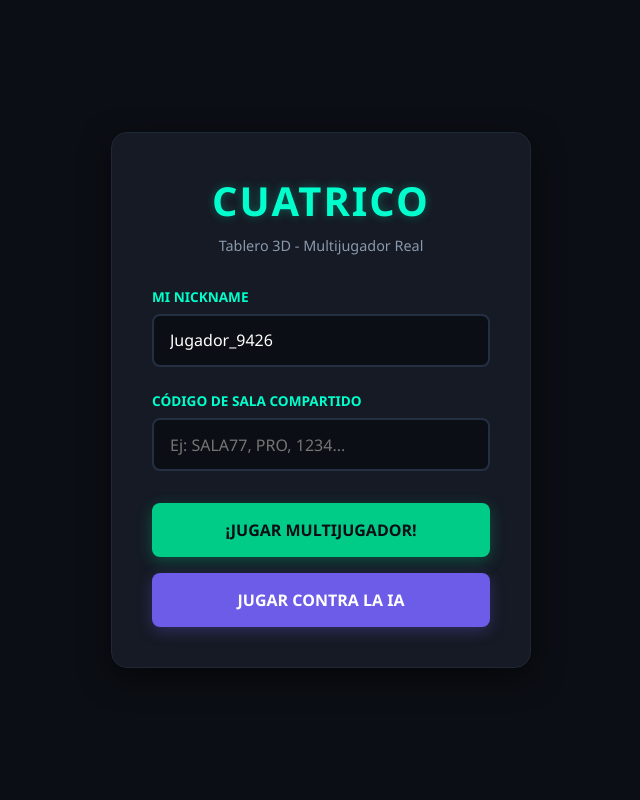
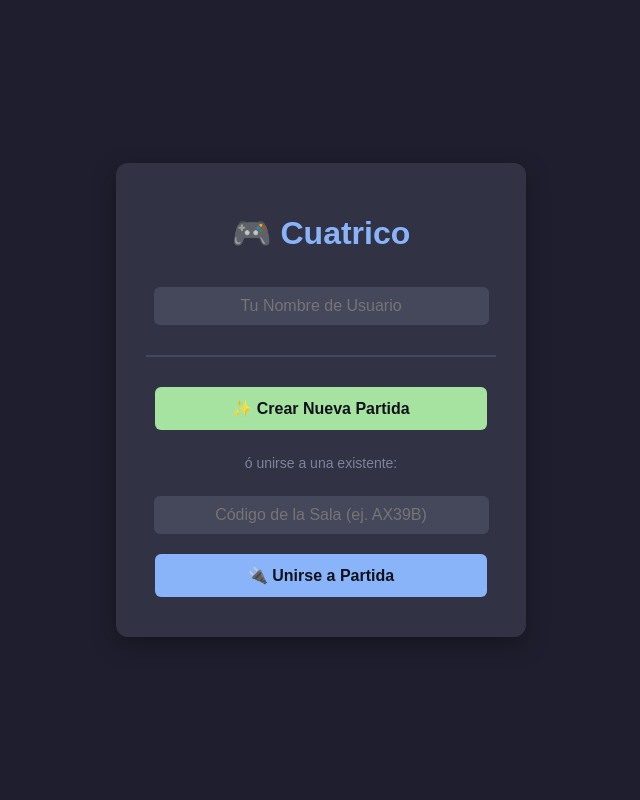
Before and after one commit to elgengarsolitario-commits/cuatricoalpha, a FastAPI app: page / in a window 1280 px wide. Shown: the whole page, without its empty margins (319-959 px from the left). Run offline with FastAPI, Linux system fonts and the light colour scheme.

Commit message:
Update index.html

```diff
--- a/templates/index.html
+++ b/templates/index.html
@@ -3,177 +3,136 @@
 <head>
     <meta charset="UTF-8">
     <meta name="viewport" content="width=device-width, initial-scale=1.0">
-    <title>Cuatrico - Lobby</title>
+    <title>Lobby - Cuatrico</title>
     <style>
-        * {
-            box-sizing: border-box;
-            margin: 0;
-            padding: 0;
-            font-family: 'Segoe UI', Tahoma, Geneva, Verdana, sans-serif;
-        }
-
         body {
-            background-color: #0b0e14;
-            color: #ffffff;
+            font-family: 'Arial', sans-serif;
+            background-color: #1e1e2e;
+            color: #cdd6f4;
             display: flex;
             justify-content: center;
             align-items: center;
             height: 100vh;
-            overflow: hidden;
+            margin: 0;
         }
-
-        .container {
-            background: #151a24;
-            padding: 2.5rem;
-            border-radius: 16px;
-            box-shadow: 0 10px 30px rgba(0, 0, 0, 0.5);
-            width: 100%;
-            max-width: 420px;
+        .lobby-container {
+            background-color: #313244;
+            padding: 30px;
+            border-radius: 12px;
+            box-shadow: 0 8px 24px rgba(0, 0, 0, 0.3);
             text-align: center;
-            border: 1px solid #1f2836;
+            width: 350px;
         }
-
         h1 {
-            font-size: 2.5rem;
-            margin-bottom: 0.5rem;
-            color: #00ffcc;
-            text-shadow: 0 0 10px rgba(0, 255, 204, 0.3);
-            letter-spacing: 2px;
+            color: #89b4fa;
+            margin-bottom: 25px;
         }
-
-        .subtitle {
-            font-size: 0.9rem;
-            color: #8a99ad;
-            margin-bottom: 2rem;
+        input {
+            width: 90%;
+            padding: 10px;
+            margin: 10px 0;
+            border: none;
+            border-radius: 6px;
+            background-color: #45475a;
+            color: #cdd6f4;
+            font-size: 16px;
+            text-align: center;
         }
-
-        .input-group {
-            margin-bottom: 1.5rem;
-            text-align: left;
+        input:focus {
+            outline: 2px solid #89b4fa;
         }
-
-        label {
-            display: block;
-            font-size: 0.85rem;
-            color: #00ffcc;
-            margin-bottom: 0.5rem;
-            font-weight: bold;
-            text-transform: uppercase;
-        }
-
-        input {
-            width: 100%;
-            padding: 0.85rem 1rem;
-            border-radius: 8px;
-            border: 2px solid #243042;
-            background: #0b0e14;
-            color: #ffffff;
-            font-size: 1rem;
-            transition: all 0.3s ease;
-        }
-
-        input:focus {
-            outline: none;
-            border-color: #00ffcc;
-            box-shadow: 0 0 8px rgba(0, 255, 204, 0.2);
-        }
-
-        .btn-container {
-            display: flex;
-            flex-direction: column;
-            gap: 1rem;
-            margin-top: 2rem;
-        }
-
-        .btn {
-            width: 100%;
-            padding: 1rem;
-            border-radius: 8px;
+        button {
+            width: 95%;
+            padding: 12px;
+            margin: 10px 0;
             border: none;
-            font-size: 1rem;
+            border-radius: 6px;
+            font-size: 16px;
             font-weight: bold;
             cursor: pointer;
-            transition: all 0.3s ease;
-            text-transform: uppercase;
+            transition: background 0.2s;
         }
-
-        .btn-green {
-            background: #00cc88;
-            color: #0b0e14;
-            box-shadow: 0 4px 15px rgba(0, 204, 136, 0.3);
+        .btn-create {
+            background-color: #a6e3a1;
+            color: #11111b;
         }
-
-        .btn-green:hover {
-            background: #00ffaa;
-            transform: translateY(-2px);
-            box-shadow: 0 6px 20px rgba(0, 255, 170, 0.4);
+        .btn-create:hover {
+            background-color: #94e2d5;
         }
-
-        .btn-purple {
-            background: #6c5ce7;
-            color: #ffffff;
-            box-shadow: 0 4px 15px rgba(108, 92, 231, 0.3);
+        .btn-join {
+            background-color: #89b4fa;
+            color: #11111b;
         }
-
-        .btn-purple:hover {
-            background: #8073f3;
-            transform: translateY(-2px);
-            box-shadow: 0 6px 20px rgba(128, 115, 243, 0.4);
+        .btn-join:hover {
+            background-color: #74c7ec;
+        }
+        .divider {
+            margin: 15px 0;
+            color: #7f849c;
+            font-size: 14px;
         }
     </style>
 </head>
 <body>
 
-    <div class="container">
-        <h1>CUATRICO</h1>
-        <div class="subtitle">Tablero 3D - Multijugador Real</div>
+<div class="lobby-container">
+    <h1>🎮 Cuatrico</h1>
 
-        <div class="input-group">
-            <label for="usernameInput">Mi Nickname</label>
-            <input type="text" id="usernameInput" placeholder="Escribe tu nombre de jugador..." />
-        </div>
+    <input type="text" id="username" placeholder="Tu Nombre de Usuario" required>
 
-        <div class="input-group">
-            <label for="roomCodeInput">Código de Sala Compartido</label>
-            <input type="text" id="roomCodeInput" placeholder="Ej: SALA77, PRO, 1234..." />
-        </div>
+    <hr style="border: 0.5px solid #45475a; margin: 20px 0;">
 
-        <div class="btn-container">
-            <button class="btn btn-green" onclick="conectarJuego()">¡Jugar Multijugador!</button>
-            <button class="btn btn-purple" onclick="alert('¡El modo IA está en desarrollo! Disfruta del modo multijugador real.')">Jugar contra la IA</button>
-        </div>
+    <button class="btn-create" onclick="crearSala()">✨ Crear Nueva Partida</button>
+
+    <div class="divider">ó unirse a una existente:</div>
+
+    <input type="text" id="codigo-sala" placeholder="Código de la Sala (ej. AX39B)">
+    <button class="btn-join" onclick="unirseSala()">🔌 Unirse a Partida</button>
 </div>
 
 <script>
-        // Cargar nickname guardado previamente si existe
-        if (localStorage.getItem("username")) {
-            document.getElementById("usernameInput").value = localStorage.getItem("username");
-        } else {
-            // Si no existe, generamos un nombre por defecto
-            const randomID = Math.floor(1000 + Math.random() * 9000);
-            document.getElementById("usernameInput").value = "Jugador_" + randomID;
+    // Generar un código aleatorio para la sala
+    function generarCodigo(longitud = 5) {
+        const caracteres = 'ABCDEFGHIJKLMNOPQRSTUVWXYZ0123456789';
+        let resultado = '';
+        for (let i = 0; i < longitud; i++) {
+            resultado += caracteres.charAt(Math.floor(Math.random() * caracteres.length));
+        }
+        return resultado;
     }
 
-        function conectarJuego() {
-            const username = document.getElementById("usernameInput").value.trim();
-            const codigo = document.getElementById("roomCodeInput").value.trim().toUpperCase();
+    function obtenerUsername() {
+        const username = document.getElementById('username').value.trim();
+        if (!username) {
+            alert("Por favor, ingresa un nombre de usuario primero.");
+            return null;
+        }
+        return username;
+    }
 
-            if (!username) {
-                alert("Por favor, ingresa un nickname.");
+    function crearSala() {
+        const username = obtenerUsername();
+        if (!username) return;
+
+        const codigoNuevo = generarCodigo();
+        // Redirige al creador a la sala de espera con su código generado
+        window.location.href = `/play/${codigoNuevo}/${username}`;
+    }
+
+    function unirseSala() {
+        const username = obtenerUsername();
+        if (!username) return;
+
+        const codigoInput = document.getElementById('codigo-sala').value.trim().toUpperCase();
+        if (!codigoInput) {
+            alert("Por favor, introduce el código de la sala de tu rival.");
             return;
         }
 
-            if (!codigo) {
-                alert("Por favor, escribe un código de sala para jugar con tu amigo.");
-                return;
-            }
-
-            // Guardamos el nickname para futuras partidas
-            localStorage.setItem("username", username);
-
-            // Redirigimos a la ruta del juego
-            window.location.href = `/play/${codigo}/${username}`;
+        // Redirige al invitado a la sala usando el código ingresado
+        window.location.href = `/play/${codigoInput}/${username}`;
     }
 </script>
+
 </body>
 </html>
```
Lines whose indentation alone changed are shown as unchanged.
